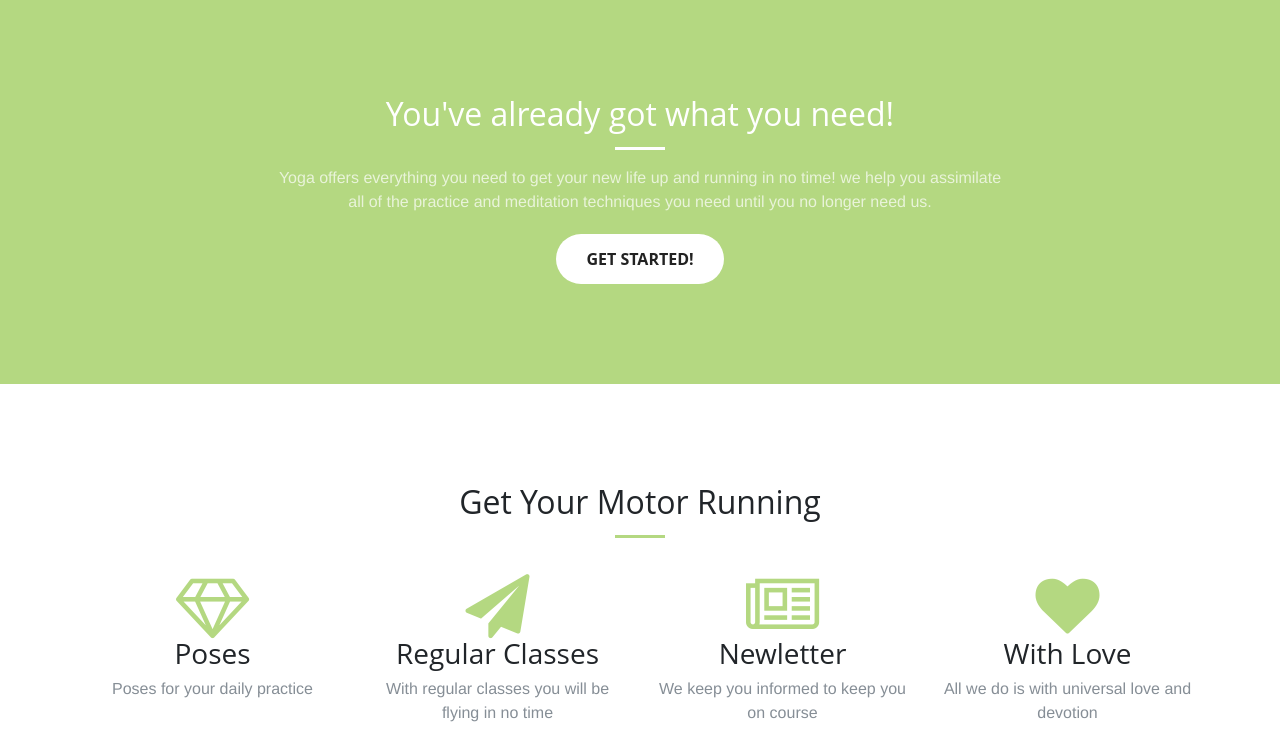
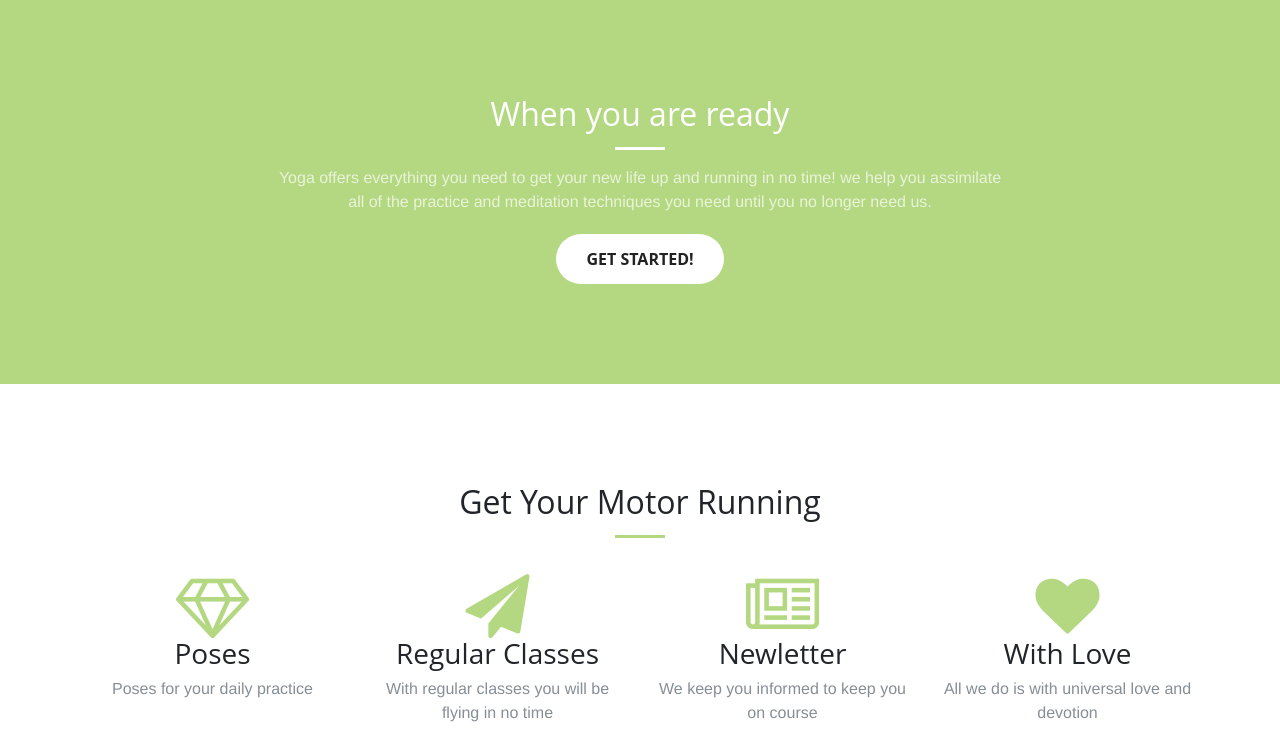
Before and after one commit to primertest-org/www, a Jekyll site: the page built from index.html, in a window 1280 px wide and 900 px high, scrolled down 736 px, cut to the strip 168-900 px from the top of the window. Built offline with Jekyll 4.4.1, drawn with Linux system fonts in a browser that asks for light colours; some web fonts are replaced.

Commit message:
Updated '_includes/about.html' via CloudCannon

```diff
--- a/_includes/about.html
+++ b/_includes/about.html
@@ -2,7 +2,7 @@
     <div class="container">
       <div class="row">
         <div class="col-lg-8 mx-auto text-center">
-          <h2 class="section-heading text-white editable">You've already got what you need!</h2>
+          <h2 class="section-heading text-white editable">When you are ready</h2>
           <hr class="light" />
           <p class="text-faded editable">Yoga offers everything you need to get your new life up and running in no time! we help you assimilate all of the practice and meditation techniques you need until you no longer need us.</p>
           <a class="btn btn-default btn-xl js-scroll-trigger editable" href="#services">Get Started!</a>
```
